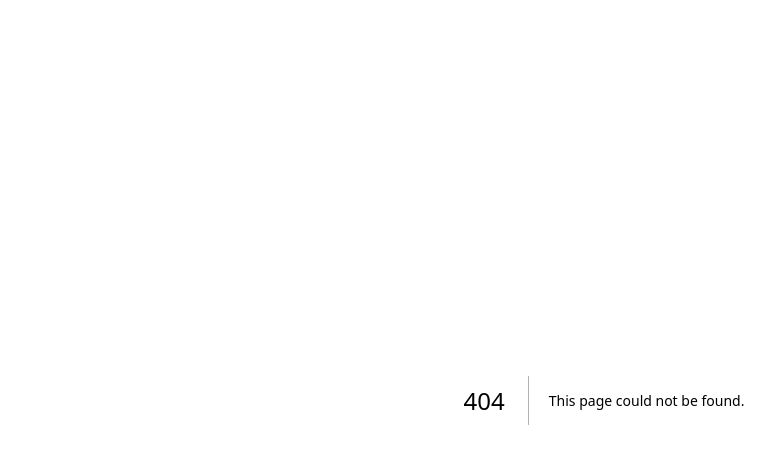
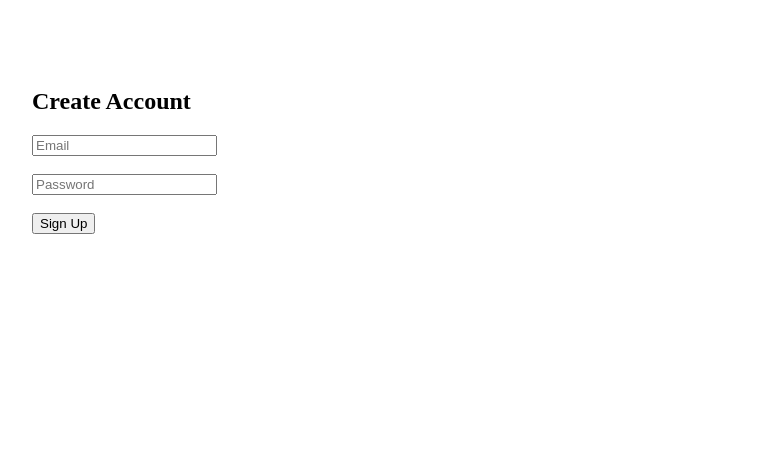
Before and after one commit to TPF-DEVESH/certifynow, a Next.js app in the folder frontend/: page /signup in a window 1280 px wide. Before the commit this address had no page. Shown: the top 464 px of the page, without its empty margins (36-811 px from the left). Built offline with nearby package versions, Linux system fonts and the light colour scheme.

Commit message:
Create signup.js

```diff
--- /dev/null
+++ b/frontend/pages/signup.js
@@ -0,0 +1,10 @@
+export default function Signup() {
+  return (
+    <div style={{ padding: 60 }}>
+      <h2>Create Account</h2>
+      <input placeholder="Email" /><br /><br />
+      <input placeholder="Password" type="password" /><br /><br />
+      <button>Sign Up</button>
+    </div>
+  );
+}
```
